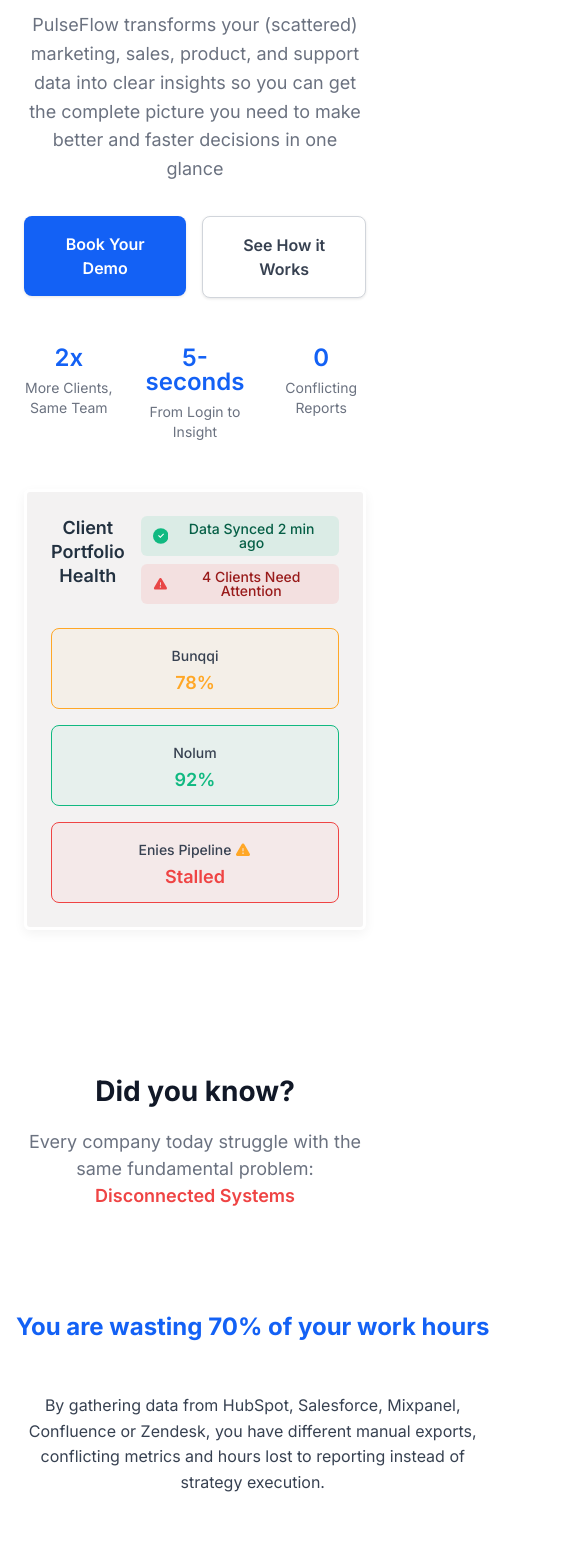
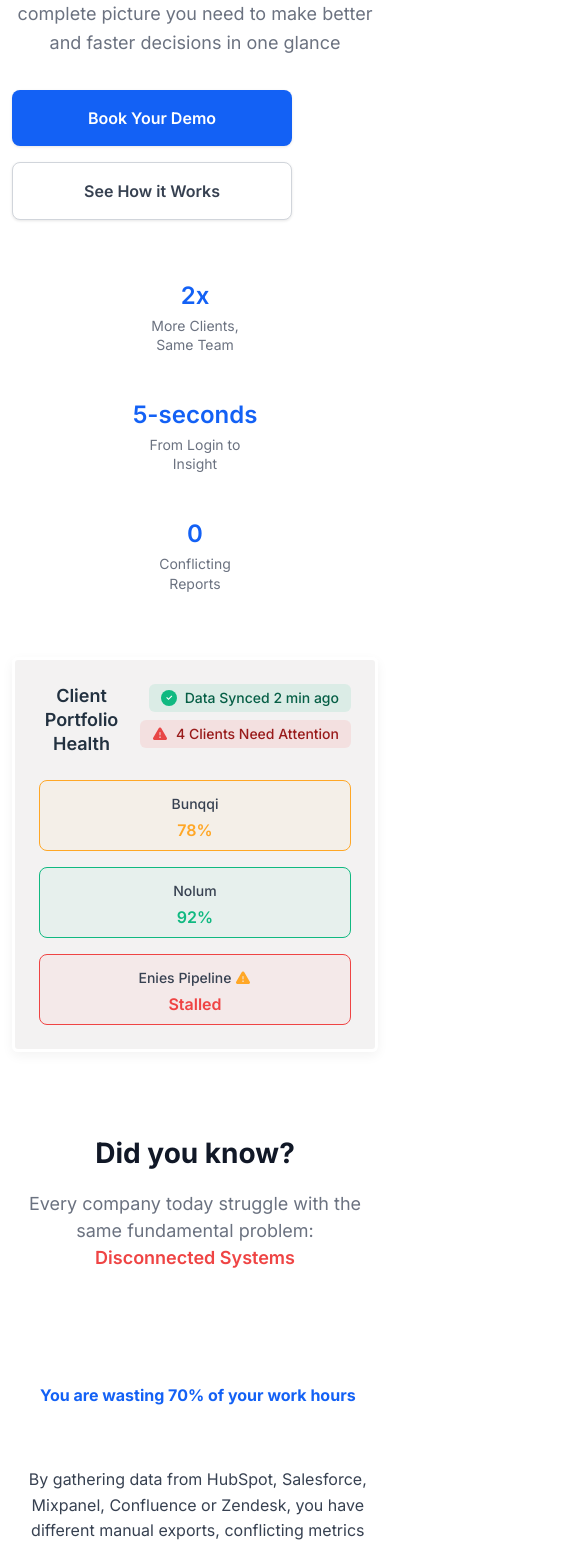
Before and after one commit to Skappy-Yolo/pulseflow, a React (Vite) app: page / in a window 390 px wide. Shown: the part 432-1980 px from the top of the page, 572 px wide, since content can reach past the window. Built offline with nearby package versions, Linux system fonts and the light colour scheme.

Commit message:
Improve mobile responsiveness across all sections and fix layout issues

```diff
--- a/src/components/sections/DidYouKnowSection.css
+++ b/src/components/sections/DidYouKnowSection.css
@@ -205,4 +205,52 @@
   .bottom-section {
     gap: 32px;
   }
+
+  .section-title {
+    font-size: 24px;
+  }
+
+  .stat-highlight {
+    font-size: 18px;
+    margin-bottom: 16px;
+  }
+
+  .content-text {
+    font-size: 14px;
+    margin-bottom: 16px;
+  }
+
+  .image-component {
+    max-width: 100%;
+    height: auto;
+  }
 }
+
+/* Additional mobile styles for very small screens */
+@media (max-width: 480px) {
+  .did-you-know-section {
+    padding: 40px 12px;
+  }
+
+  .section-title {
+    font-size: 20px;
+  }
+
+  .stat-highlight {
+    font-size: 16px;
+    padding: 12px 16px;
+  }
+
+  .content-text {
+    font-size: 13px;
+  }
+
+  .content-question {
+    font-size: 13px;
+  }
+
+  .btn {
+    width: 100%;
+    justify-content: center;
+  }
+}
--- a/src/components/sections/HeroSection.css
+++ b/src/components/sections/HeroSection.css
@@ -253,6 +253,10 @@
 
 /* Responsive Design */
 @media (max-width: 768px) {
+  .hero-section {
+    padding: 60px 16px;
+  }
+
   .hero-container {
     grid-template-columns: 1fr;
     gap: 48px;
@@ -274,5 +278,50 @@
 
   .hero-buttons {
     justify-content: center;
+    flex-direction: column;
+    gap: 16px;
+  }
+
+  .hero-buttons .btn {
+    width: 100%;
+    max-width: 280px;
   }
 }
+
+/* Additional mobile styles for very small screens */
+@media (max-width: 480px) {
+  .hero-section {
+    padding: 40px 12px;
+  }
+
+  .hero-title {
+    font-size: 28px;
+    line-height: 1.2;
+  }
+
+  .hero-subtitle {
+    font-size: 14px;
+  }
+
+  .hero-stats {
+    flex-direction: column;
+    gap: 16px;
+  }
+
+  .stat-card {
+    padding: 16px;
+  }
+
+  .metric-card {
+    padding: 12px;
+    min-height: auto;
+  }
+
+  .metric-label {
+    font-size: 10px;
+  }
+
+  .metric-value {
+    font-size: 16px;
+  }
+}
--- a/src/components/sections/SolutionSection.css
+++ b/src/components/sections/SolutionSection.css
@@ -338,9 +338,62 @@
 
   .integrations-grid {
     grid-template-columns: repeat(2, 1fr);
+    gap: 16px;
+  }
+
+  .integration-item {
+    padding: 12px;
+  }
+
+  .integration-item img {
+    width: 32px;
+    height: 32px;
   }
 
   .section-description {
     margin-bottom: 60px;
   }
+
+  .section-title {
+    font-size: 24px;
+  }
+
+  .section-subtitle {
+    font-size: 20px;
+  }
 }
+
+/* Additional mobile styles for very small screens */
+@media (max-width: 480px) {
+  .solution-section {
+    padding: 40px 12px;
+  }
+
+  .integrations-grid {
+    grid-template-columns: 1fr 1fr;
+    gap: 12px;
+  }
+
+  .integration-item {
+    padding: 8px;
+    min-height: 60px;
+  }
+
+  .integration-item img {
+    width: 28px;
+    height: 28px;
+  }
+
+  .section-title {
+    font-size: 20px;
+  }
+
+  .section-subtitle {
+    font-size: 18px;
+  }
+
+  .section-description {
+    font-size: 13px;
+    margin-bottom: 40px;
+  }
+}
--- a/src/index.css
+++ b/src/index.css
@@ -22,8 +22,33 @@ body {
   min-width: 320px;
   min-height: 100vh;
   background-color: #ffffff;
+  overflow-x: hidden; /* Prevent horizontal scroll */
 }
 
 .adjustLetterSpacing {
   letter-spacing: -1px;
 }
+
+/* Global mobile improvements */
+* {
+  box-sizing: border-box;
+}
+
+img {
+  max-width: 100%;
+  height: auto;
+}
+
+/* Ensure all sections are properly contained on mobile */
+@media (max-width: 768px) {
+  .section-container {
+    padding: 0 16px;
+    max-width: 100%;
+  }
+}
+
+@media (max-width: 480px) {
+  .section-container {
+    padding: 0 12px;
+  }
+}
```
